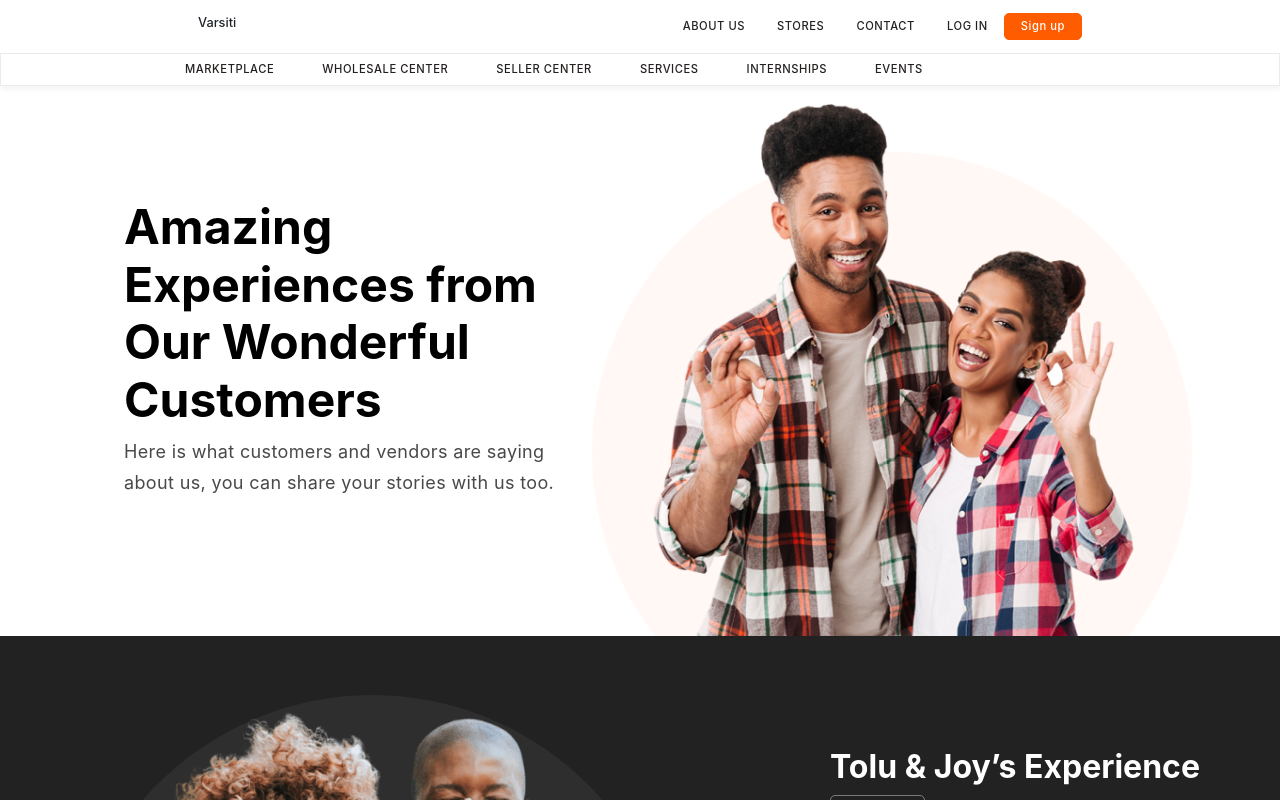
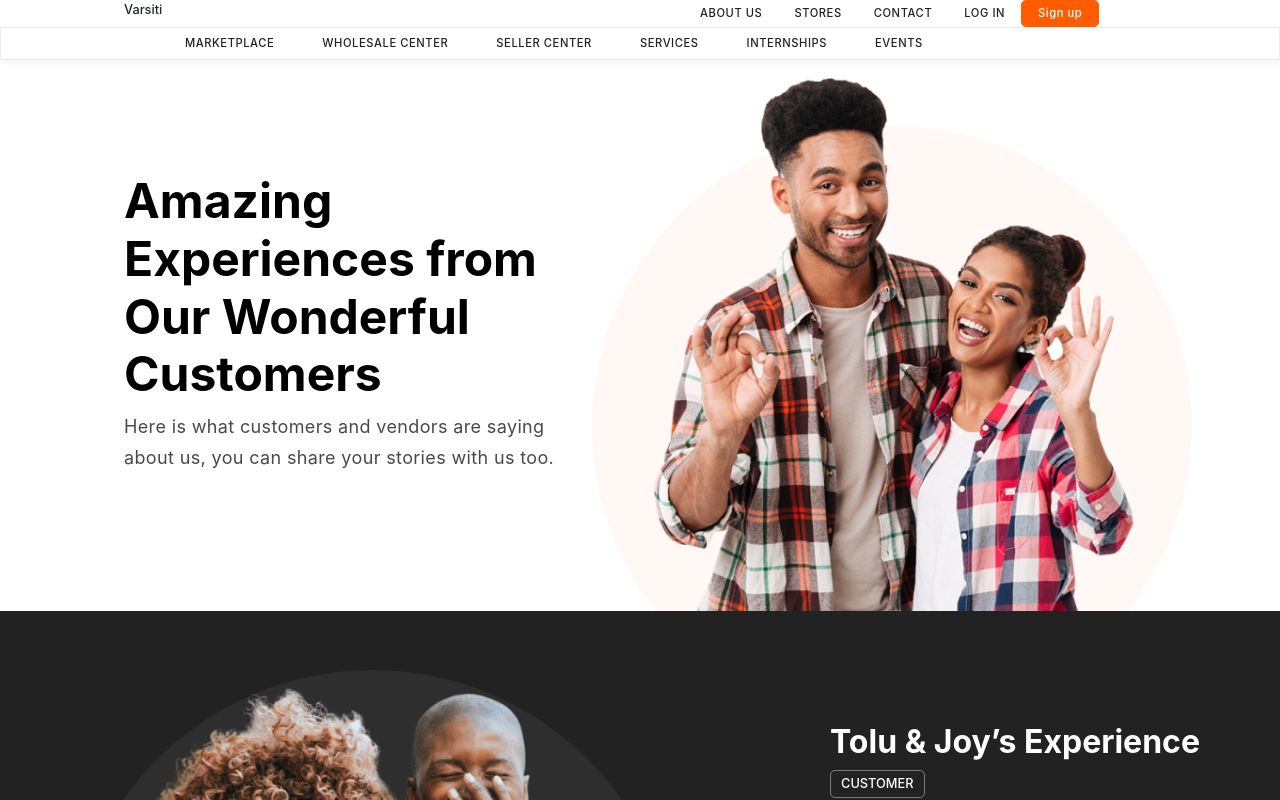
Before and after one commit to morayodev/testimonial-app, a React (Create React App) app: page / in a window 1280 px wide. Shown: the top 800 px of the page. Built offline with nearby package versions, Linux system fonts and the light colour scheme.

Commit message:
fixing UI

```diff
--- a/src/components/Layout/Header/Header.css
+++ b/src/components/Layout/Header/Header.css
@@ -1,5 +1,5 @@
 .heading{
-    padding:0.8rem 8rem;
+    margin: 0px 7rem
 }
 .heading-list{
     list-style:none;
--- a/src/components/Layout/Header/Header.js
+++ b/src/components/Layout/Header/Header.js
@@ -3,11 +3,12 @@
 const Header = () => {
   return (
     <>
-      <div className="d-flex container justify-content-between align-items-center heading">
-        <div>
+
+      <div className="row justify-content-evenly align-items-center heading">
+        <div className="col-md-6 col-12">
           <h1 style={{fontSize:"0.8rem"}}>Varsiti</h1>
         </div>
-        <div>
+        <div className="col-md-6 col-12">
           <ul className="d-md-flex d-none align-items-center m-0">
             <li className="px-3 heading-list">
             ABOUT US
```
